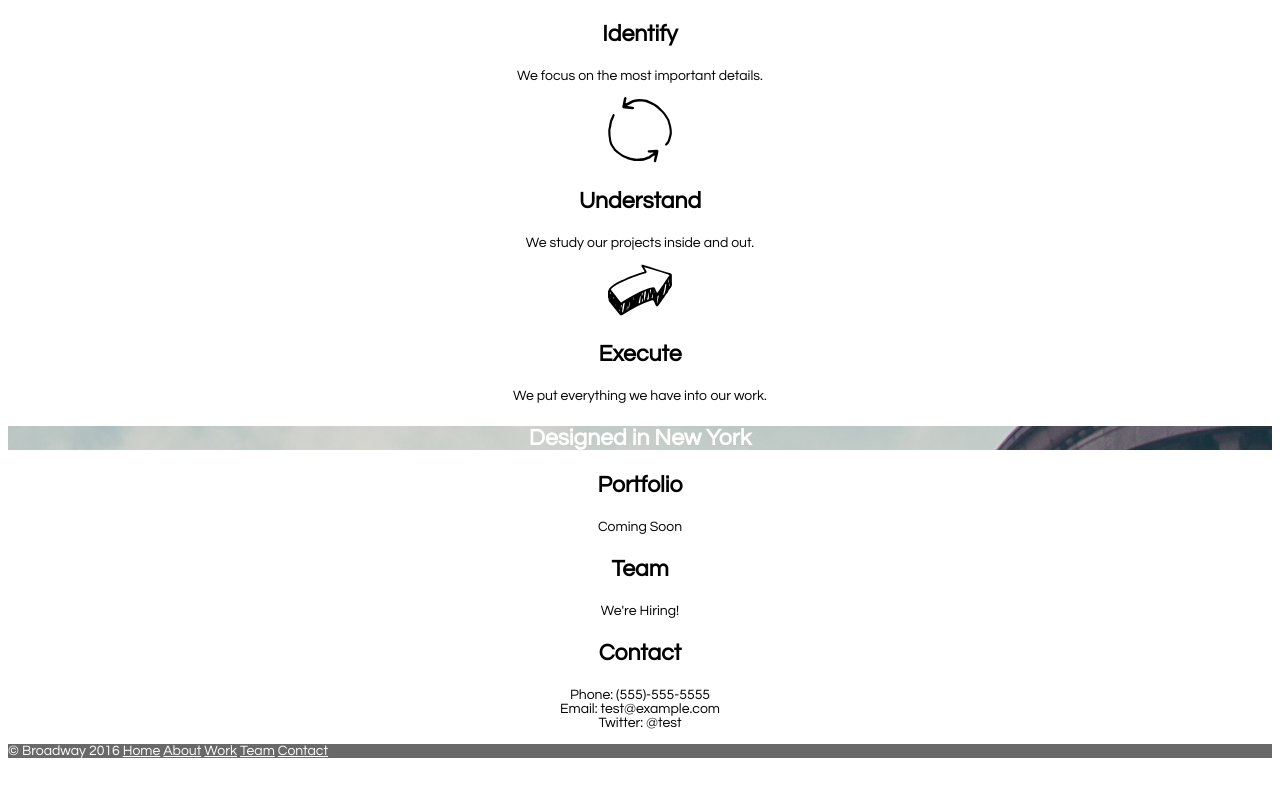
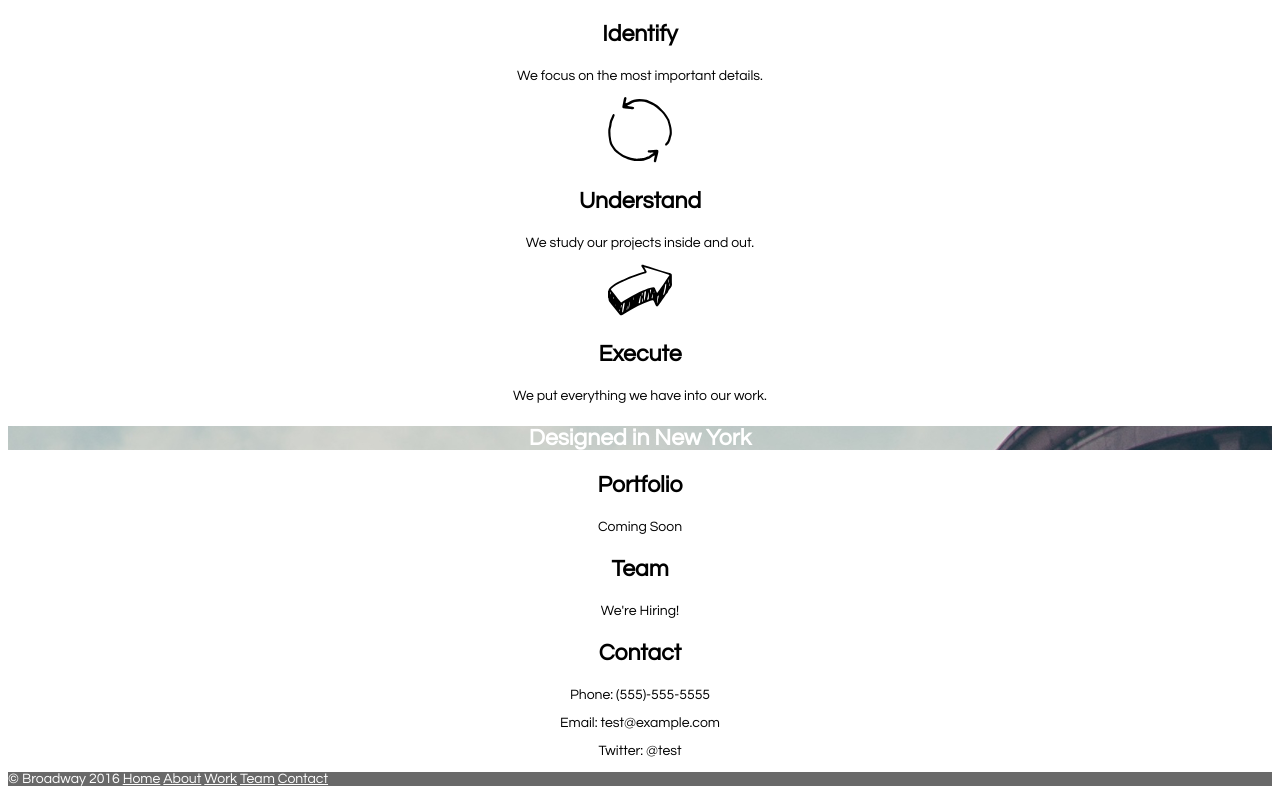
Before and after one commit to jcrumrine/broadway, a plain HTML site: page index.html in a window 1280 px wide. Shown: the part 386-1186 px from the top of the page. Before the commit the page ends 1158 px from the top, so only its background shows below. Drawn offline with Linux system fonts and the light colour scheme.

Commit message:
Fixed spacing issue with Contact section.

```diff
--- a/index.html
+++ b/index.html
@@ -54,9 +54,13 @@
 
   <h3 id="contact">Contact</h3>
   <p>
-    Phone: (555)-555-5555 <br />
-    Email: test@example.com <br />
-    Twitter: @test <br />
+    Phone: (555)-555-5555
+  </p>
+  <p>
+    Email: test@example.com
+  </p>
+  <p>
+    Twitter: @test
   </p>
 </body>
 
```
